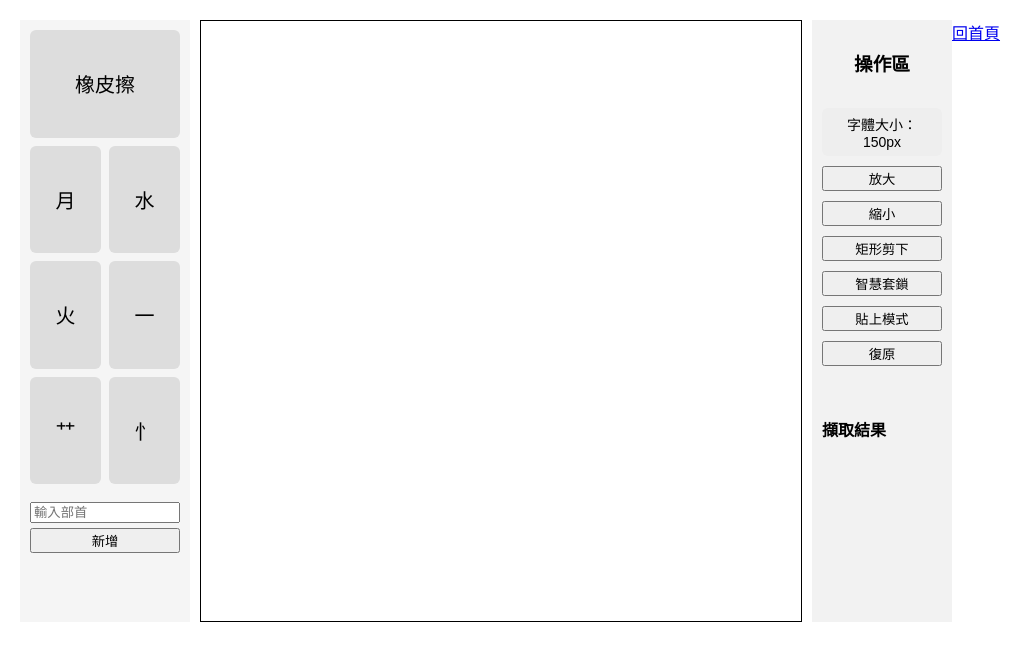
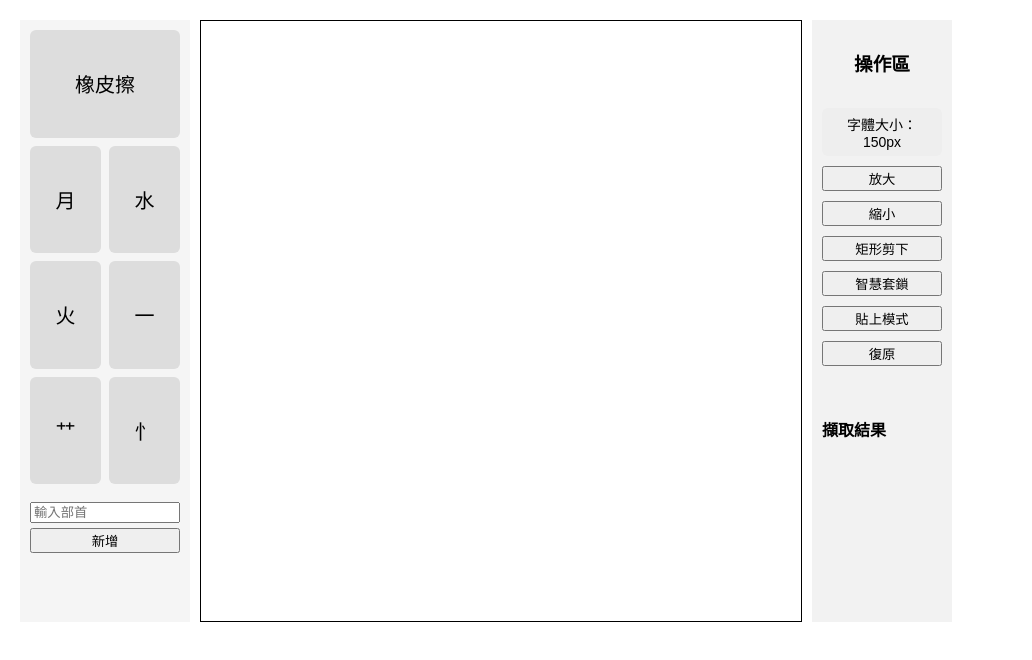
Before and after one commit to beau900616/beau900616.github.io, a plain HTML site: page Cangjie_chinese_combin/CangjieChineseCombin.html in a window 1280 px wide. Shown: the whole page, without its empty margins (0-1032 px from the left). Drawn offline with Linux system fonts and the light colour scheme.

Commit message:
delet return index

```diff
--- a/Cangjie_chinese_combin/CangjieChineseCombin.html
+++ b/Cangjie_chinese_combin/CangjieChineseCombin.html
@@ -698,6 +698,5 @@ function redrawCanvas() {
   });
 }
   </script>
-  <a href="index.html">回首頁</a>
 </body>
 </html>
```
